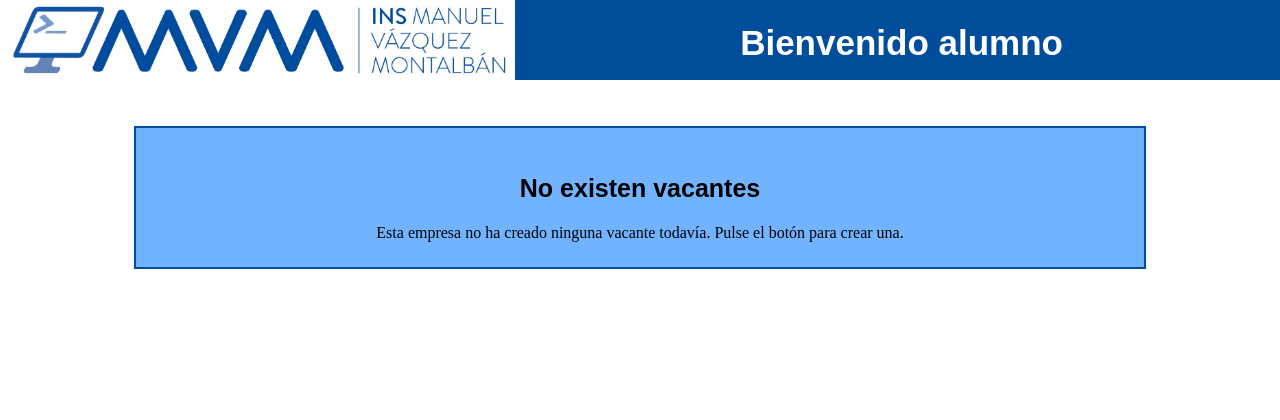
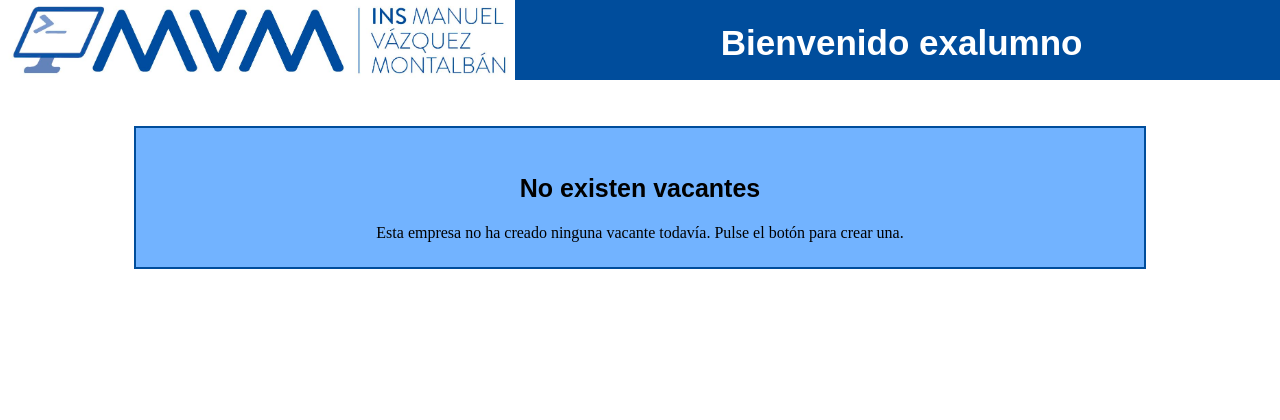
Before and after one commit to briancarrilloo/AP1-SQL, a PHP site: page /panel-exalumn.php in a window 1280 px wide. Shown: the top 420 px of the page. Run offline with PHP 8.4, Linux system fonts and the light colour scheme; data that the repository does not hold is empty.

Commit message:
Cambio titulo exalumno

```diff
--- a/panel-exalumn.php
+++ b/panel-exalumn.php
@@ -10,7 +10,7 @@
 <body>
     <header>
         <img class="logo" src="img/logo.png" alt="Logo">
-        <h1>Bienvenido alumno</h1>
+        <h1>Bienvenido exalumno</h1>
     </header>
 
     <main>
```
